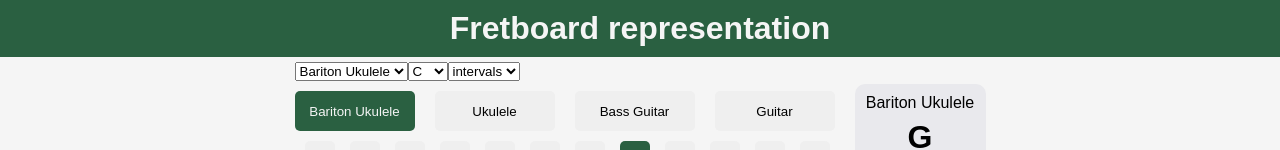
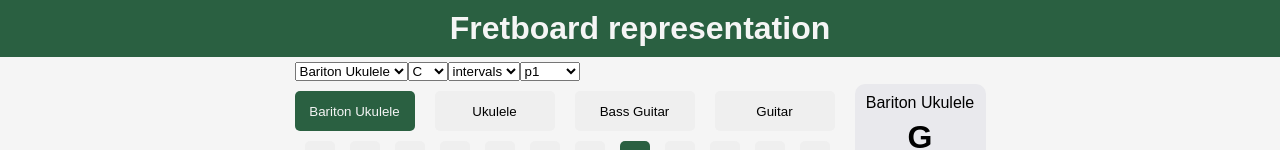
Before and after one commit to artem-chigin/fretboard-map, a React (Create React App) app: page / in a window 1280 px wide. Shown: the top 150 px of the page. Built offline with nearby package versions, Linux system fonts and the light colour scheme.

Commit message:
add select-sequence dropdown

```diff
--- /dev/null
+++ b/src/components-for-render/sequence-dropdown-mobile.js
@@ -0,0 +1,23 @@
+import MUSIC_CONST from "../instrument-scale-calculations/musical-constants"
+import DropDownOption from "./dropdown"
+
+function SequenceDropDown({typeOfSequence, onSequenceTypeClick}) {
+    const sequences = Object.getOwnPropertyNames(MUSIC_CONST[typeOfSequence]);
+    const sequenceButtons = sequences.map((sequenceName, index) =>
+        <DropDownOption
+            // toggled={currentSequence === sequenceName}
+            htmlClassName="sequence-name-option"
+            optionName={sequenceName}
+            handleClickArguments={[sequenceName]}
+            handleClick={onSequenceTypeClick}
+            key={sequenceName + index}/>
+    );
+
+    return (
+        <select className="sequence-dropdown">
+            {sequenceButtons}
+        </select>
+    )
+};
+
+export default SequenceDropDown;
--- a/src/components-for-render/ui.js
+++ b/src/components-for-render/ui.js
@@ -7,6 +7,7 @@ import SelectRootNote from './select-note';
 import SelectSequenceType from './select-sequence';
 import SelectSequenceTypeMobile from './select-sequence-mobile';
 import SequencePanel from './sequence-panel';
+import SequenceDropDown from './sequence-dropdown-mobile';
 import InfoPanel from './info-panel';
 import instruments from "../instrument-scale-calculations/instruments";
 import MusicalInstrument from '../instrument-scale-calculations/musical-instrument';
@@ -73,6 +74,10 @@ function UI() {
                         <SelectSequenceTypeMobile
                             onSequenceClick={(sequenceType, sequenceName) => createSequence(rootNote, sequenceType, sequenceName)}
                             currentSequenceType={sequenceType}/>
+                        <SequenceDropDown
+                            typeOfSequence={sequenceType}
+                            currentSequence={sequenceName}
+                            onSequenceTypeClick={(sequenceName) => createSequence(rootNote, sequenceType, sequenceName)}/>
                     </div>
                     <div className='desktop-ui'>
                         <SelectInstrument
```
